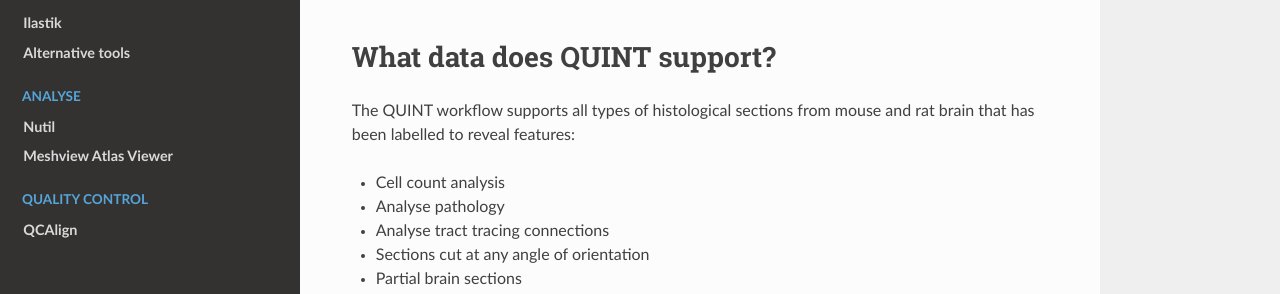
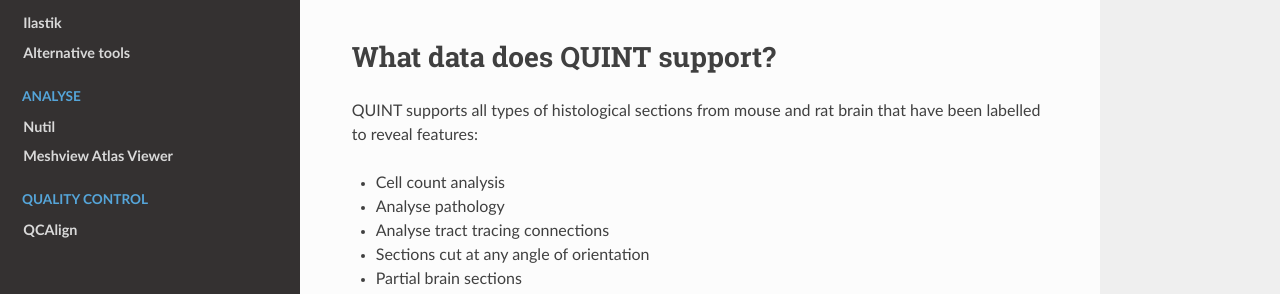
Before and after one commit to Neural-Systems-at-UIO/QUINT_workflow, a Sphinx documentation site: the page built from docs/QUINTintro.rst, in a window 1280 px wide and 900 px high, scrolled down 603 px. Shown: the part 396-690 px from the top of the window. Built offline with Sphinx 7.4.7 and the Read the Docs theme 2.0.0, drawn with Linux system fonts in a browser that asks for light colours.

Commit message:
Update QUINTintro.rst

```diff
--- a/docs/QUINTintro.rst
+++ b/docs/QUINTintro.rst
@@ -25,7 +25,7 @@
 **What data does QUINT support?**
 ----------------------------------
 
-The QUINT workflow supports all types of histological sections from mouse and rat brain that has been labelled to reveal features:
+QUINT supports all types of histological sections from mouse and rat brain that have been labelled to reveal features:
 
 * Cell count analysis
 * Analyse pathology
```
